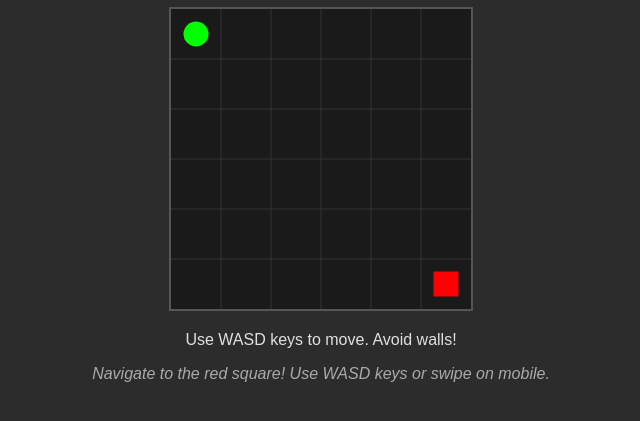
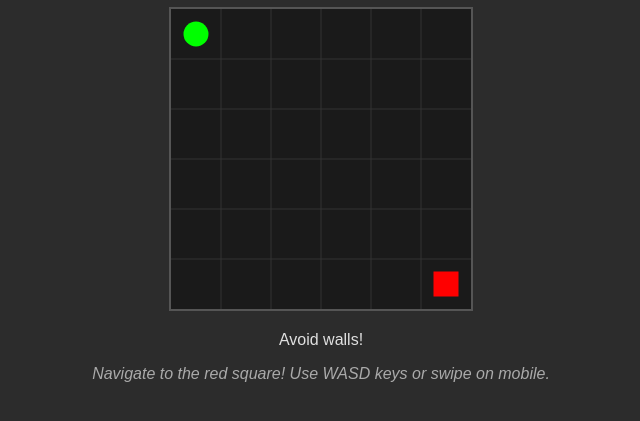
Before and after one commit to djisconnect-cyber/SpatiaRise, a plain HTML site: page index.html in a window 1280 px wide. Shown: the part 253-674 px from the top of the page, without its empty margins (319-959 px from the left). Drawn offline with Linux system fonts and the light colour scheme.

Commit message:
avoid the walls!

```diff
--- a/index.html
+++ b/index.html
@@ -12,7 +12,7 @@
         <div id="score-display">Score: 0</div>
         <canvas id="game-canvas"></canvas>
         <div id="instructions">
-            <p>Use WASD keys to move. Avoid walls!</p>
+            <p>Avoid walls!</p>
             <p id="game-status">Generating maze...</p>
         </div>
         <button id="restart-btn" style="display: none;">Restart Game</button>
```
